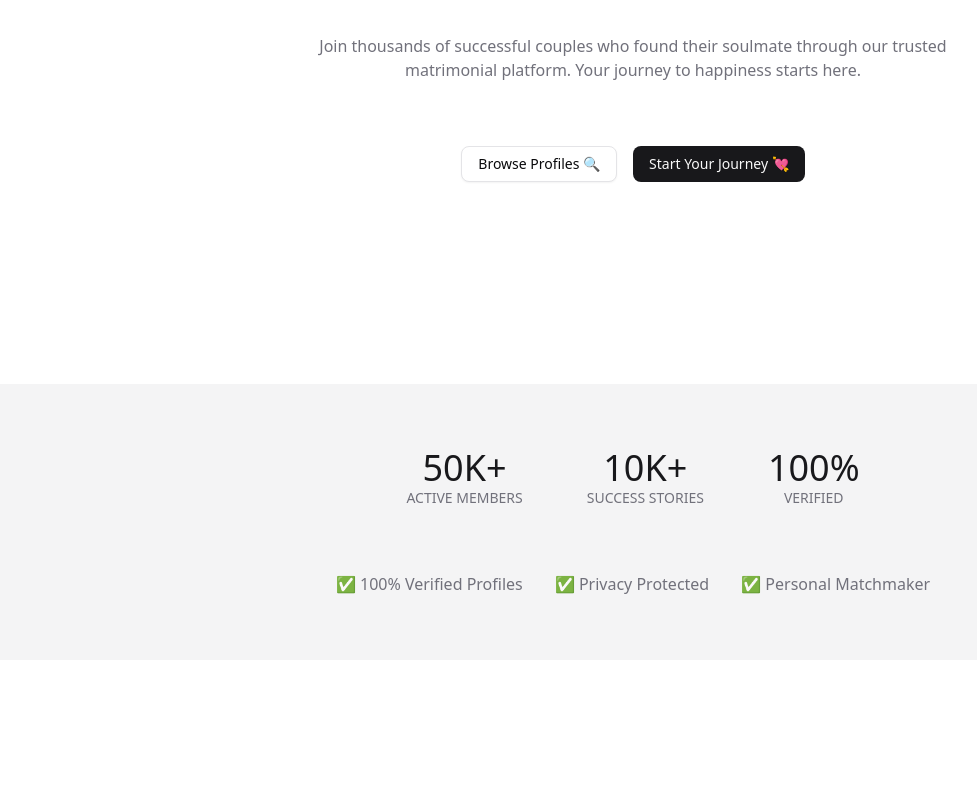
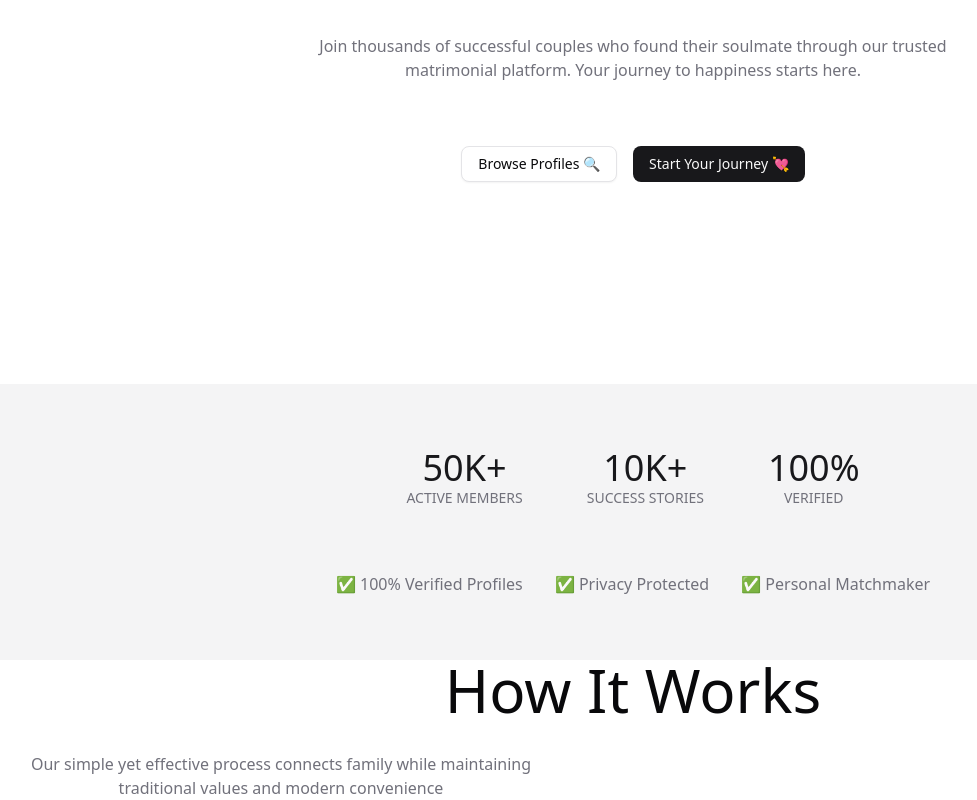
Before and after one commit to vidyesh95/heartbridge, a Next.js app: page / in a window 1280 px wide. Shown: the part 416-1216 px from the top of the page, without its empty margins (7-984 px from the left). Before the commit the page ends 1076 px from the top, so only its background shows below. Built offline with nearby package versions, Linux system fonts and the light colour scheme.

Commit message:
Add HowItWorksSection to home page for showcasing the process and improve content structure

```diff
--- a/src/app/page.tsx
+++ b/src/app/page.tsx
@@ -1,11 +1,13 @@
 import HeroSection from "@/components/home/hero-section";
 import StatisticsSection from "@/components/home/statistics-section";
+import HowItWorksSection from "@/components/home/how-it-works-section";
 
 export default function Home() {
     return (
         <main>
             <HeroSection/>
             <StatisticsSection/>
+            <HowItWorksSection/>
         </main>
     )
 }
--- /dev/null
+++ b/src/components/home/how-it-works-section.tsx
@@ -0,0 +1,13 @@
+export default function HowItWorksSection() {
+    return (
+        <section>
+            <div className={"space-y-4 md:space-y-8 text-center"}>
+                <h3 className={"text-4xl md:text-6xl"}>How It Works</h3>
+                <p className={"max-w-xl text-muted-foreground"}>
+                    Our simple yet effective process connects family while maintaining traditional values and modern
+                    convenience
+                </p>
+            </div>
+        </section>
+    )
+}
```
